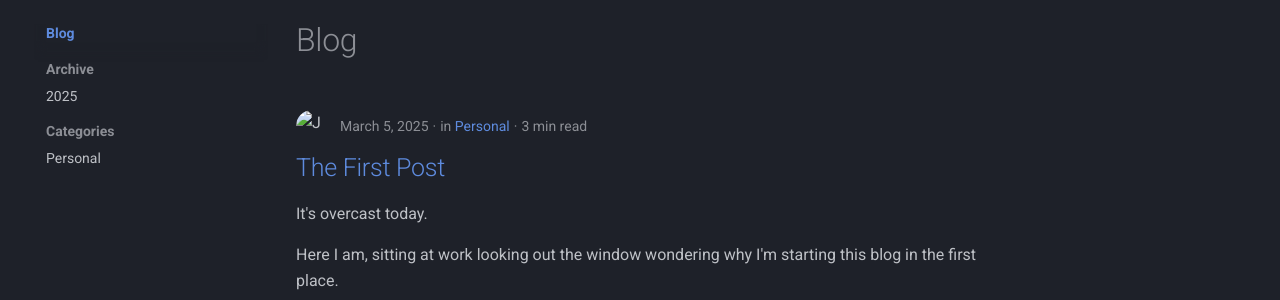
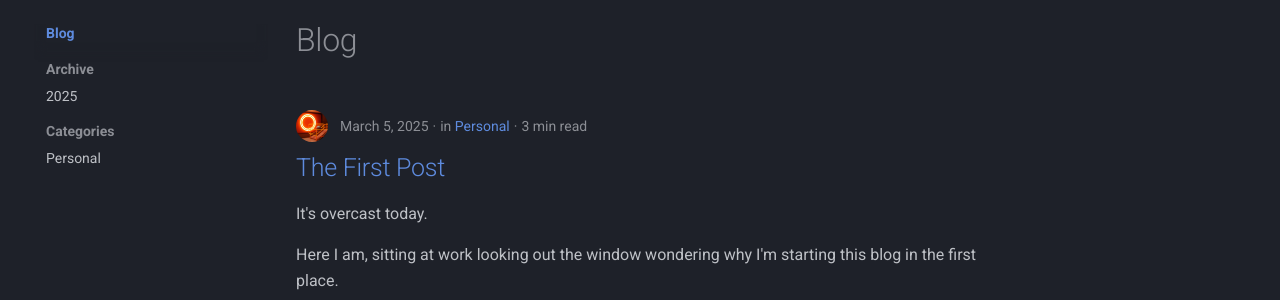
Before and after one commit to Jampamane/website, an MkDocs documentation site: the page built from docs/blog/index.md, in a window 1280 px wide. Shown: the part 126-426 px from the top of the page. Built offline with MkDocs 1.6.1 and Material for MkDocs 9.7.7, drawn with Linux system fonts in a browser that asks for light colours.

Commit message:
changed linking to images

```diff
--- a/docs/blog/.authors.yml
+++ b/docs/blog/.authors.yml
@@ -2,5 +2,5 @@ authors:
   jampamane:
     name: Jeremy Brandow
     description: Creator
-    avatar: author_profile_pics/jampamane.jpg
+    avatar: https://raw.githubusercontent.com/Jampamane/website/refs/heads/main/docs/assets/profile_pic.jpg
     url: https://github.com/Jampamane
--- a/docs/javascripts/smooth_homepage_image.js
+++ b/docs/javascripts/smooth_homepage_image.js
@@ -1,6 +1,6 @@
 document.addEventListener("DOMContentLoaded", function() {
     const bgContainer = document.getElementById("homepage-hero");
-    const imageUrl = "assets/profile_pic.jpg";
+    const imageUrl = "https://raw.githubusercontent.com/Jampamane/website/refs/heads/main/docs/assets/profile_pic.jpg";
 
     const img = new Image()
     img.src = imageUrl;
--- a/docs/styles/homepage.css
+++ b/docs/styles/homepage.css
@@ -9,7 +9,7 @@
     justify-content: center;
     text-align: left;
     color: white;
-    background: url("assets/profile_pic.jpg") no-repeat center;
+    background: url("https://raw.githubusercontent.com/Jampamane/website/refs/heads/main/docs/assets/profile_pic.jpg") no-repeat center;
     background-size: cover;
     background-attachment: fixed;
     overflow: hidden;
```
Also changed, not shown: docs/blog/author_profile_pics/jampamane.jpg (deleted), docs/javascripts/assets/profile_pic.jpg (deleted), docs/styles/assets/profile_pic.jpg (deleted).
